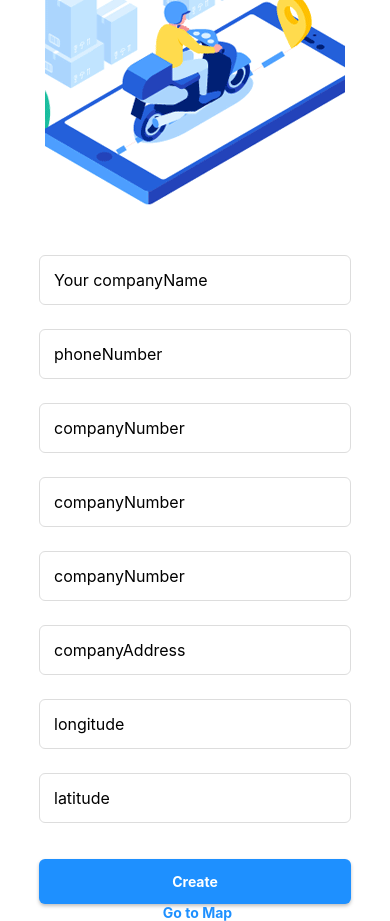
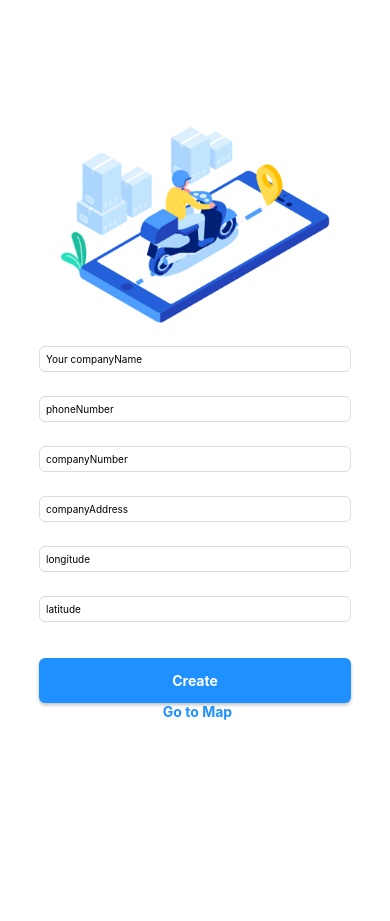
Before and after one commit to marouaneXan/mfn-frontend, a React Native app: screen /Register in a window 390 px wide. After the commit the page ends 844 px from the top, so only its background shows below. Built offline with nearby package versions, Linux system fonts and the light colour scheme; no server answers.

Commit message:
add new company successfully

```diff
--- a/navigators/index.js
+++ b/navigators/index.js
@@ -8,8 +8,8 @@ const RootStack=()=>{
     return (
         <NavigationContainer>
             <Stack.Navigator>
+                <Stack.Screen name='Register' component={Register} options={{ headerShown: false }}  />
                 <Stack.Screen name='Companies' component={Companies}  />
-                <Stack.Screen name='Register' component={Register} options={{ headerShown: false }}  />
                 <Stack.Screen name='Map' component={Map} options={{ headerShown: false }}  />
             </Stack.Navigator>
         </NavigationContainer>
--- a/package.json
+++ b/package.json
@@ -21,7 +21,7 @@
     "react-dom": "18.2.0",
     "react-native": "0.71.3",
     "react-native-maps": "1.3.2",
-    "react-native-web": "~0.18.10"
+    "react-native-web": "^0.18.12"
   },
   "devDependencies": {
     "@babel/core": "^7.20.0"
--- a/screens/Map.jsx
+++ b/screens/Map.jsx
@@ -1,15 +1,14 @@
-import MapView, { Marker } from 'react-native-maps';
+import MapView, { Marker,Callout } from 'react-native-maps';
 import { StyleSheet, View,TouchableOpacity,Text } from 'react-native';
 
 const Map = ({navigation}) => {
+
   return (
     <View style={styles.container}>
-      <MapView style={styles.map} >
-      <Marker
-            coordinate={{latitude: 37.78825,longitude: -122.4324}}
-            title={"title"}
-            description={"description"}
-         />
+      <MapView style={styles.map}
+      >
+      <Marker coordinate={{latitude: 37.78825,longitude: -122.4324}}>
+      </Marker>
       </MapView>
       <View style={styles.button}>
         <TouchableOpacity>
--- a/screens/Register.jsx
+++ b/screens/Register.jsx
@@ -8,11 +8,14 @@ import {
     ActivityIndicator,
     Image,
 } from "react-native";
+import axios from 'axios'
 import Alert from "../components/Alert";
+const baseUrl = 'http://192.168.56.1:5000/api'
 
 const Register = ({ navigation }) => {
     const [loading, setLoading] = useState(false);
     const [error, setError] = useState(null)
+    const [success, setSuccess] = useState(null)
     const [formData, setFormData] = useState({
         companyName: '',
         phoneNumber: '',
@@ -29,26 +32,58 @@ const Register = ({ navigation }) => {
         }))
     }
 
-    const handleRegister = async () => {
+    const handleRegister = async (formData) => {
         if (!companyName || !phoneNumber || !companyNumber || !companyAddress || !longitude || !latitude) {
-            setError('Please fill al fields');
+            setError('Please fill all fields');
             setTimeout(() => {
                 setError(null)
             }, 2000)
-        } else console.log(formData);
+        } else {
+                const options = {
+                    method: 'POST',
+                    url: `${baseUrl}/companies/create`,
+                    headers: {
+                      'Access-Control-Allow-Origin':'*',
+                      'Accept': 'application/json',
+                      'Content-Type': 'application/json;charset=UTF-8'
+                    },
+                    data: {
+                        companyName: formData.companyName,
+                        phoneNumber : formData.phoneNumber,
+                        companyNumber: formData.companyNumber,
+                        companyAddress : formData.companyAddress,
+                        longitude : formData.longitude,
+                        latitude : formData.latitude
+                    },
+                  }
+                  axios
+                    .request(options)
+                    .then(function (response) {
+                        setSuccess(response.data.message)
+                    })
+                    .catch(function (error) {
+                      console.error(error)
+                    }
+                    )
+            }
     };
+
+
 
     return (
         <View style={styles.container}>
             <View style={styles.imageContainer}>
                 <Image
-                    style={{ width: 300, height: 300, marginBottom: 20 }}
+                    style={{ width: 300, height: 200, marginBottom: 10 }}
                     source={require("../images/logo.gif")}
                 />
             </View>
             <View style={styles.wrapper}>
                 {error && (
                     <Alert color="white" msg={error} bgc="rgba(255, 0, 0, 0.4)" />
+                )}
+                {success && (
+                    <Alert color="white" msg={success} bgc="green" />
                 )}
                 <TextInput
                     style={styles.input}
@@ -65,42 +100,24 @@ const Register = ({ navigation }) => {
                 <TextInput
                     style={styles.input}
                     placeholder="companyNumber"
-                    secureTextEntry={true}
-                    onChangeText={(text) => onChange("companyNumber", text)}
-                    value={companyNumber}
-                />
-                <TextInput
-                    style={styles.input}
-                    placeholder="companyNumber"
-                    secureTextEntry={true}
-                    onChangeText={(text) => onChange("companyNumber", text)}
-                    value={companyNumber}
-                />
-                <TextInput
-                    style={styles.input}
-                    placeholder="companyNumber"
-                    secureTextEntry={true}
                     onChangeText={(text) => onChange("companyNumber", text)}
                     value={companyNumber}
                 />
                 <TextInput
                     style={styles.input}
                     placeholder="companyAddress"
-                    secureTextEntry={true}
                     onChangeText={(text) => onChange("companyAddress", text)}
                     value={companyAddress}
                 />
                 <TextInput
                     style={styles.input}
                     placeholder="longitude"
-                    secureTextEntry={true}
                     onChangeText={(text) => onChange("longitude", text)}
                     value={longitude}
                 />
                 <TextInput
                     style={styles.input}
                     placeholder="latitude"
-                    secureTextEntry={true}
                     onChangeText={(text) => onChange("latitude", text)}
                     value={latitude}
                 />
@@ -108,7 +125,7 @@ const Register = ({ navigation }) => {
                     <ActivityIndicator size="large" color="#1E90FF" />
                 ) : (
                     <TouchableOpacity style={styles.button}>
-                        <Text style={styles.buttonText} onPress={handleRegister}>
+                        <Text style={styles.buttonText} onPress={()=>handleRegister(formData)}>
                             Create
                         </Text>
                     </TouchableOpacity>
@@ -142,11 +159,11 @@ const styles = StyleSheet.create({
     input: {
         marginVertical: 12,
         width: "100%",
-        padding: 14,
+        padding: 6,
         borderWidth: 1,
         borderColor: "#ddd",
         borderRadius: 6,
-        fontSize: 16,
+        fontSize: 10,
         shadowColor: "#000",
     },
     link: {
```
Also changed, not shown: 1 other file (tests, documents, lock files or other folders).
